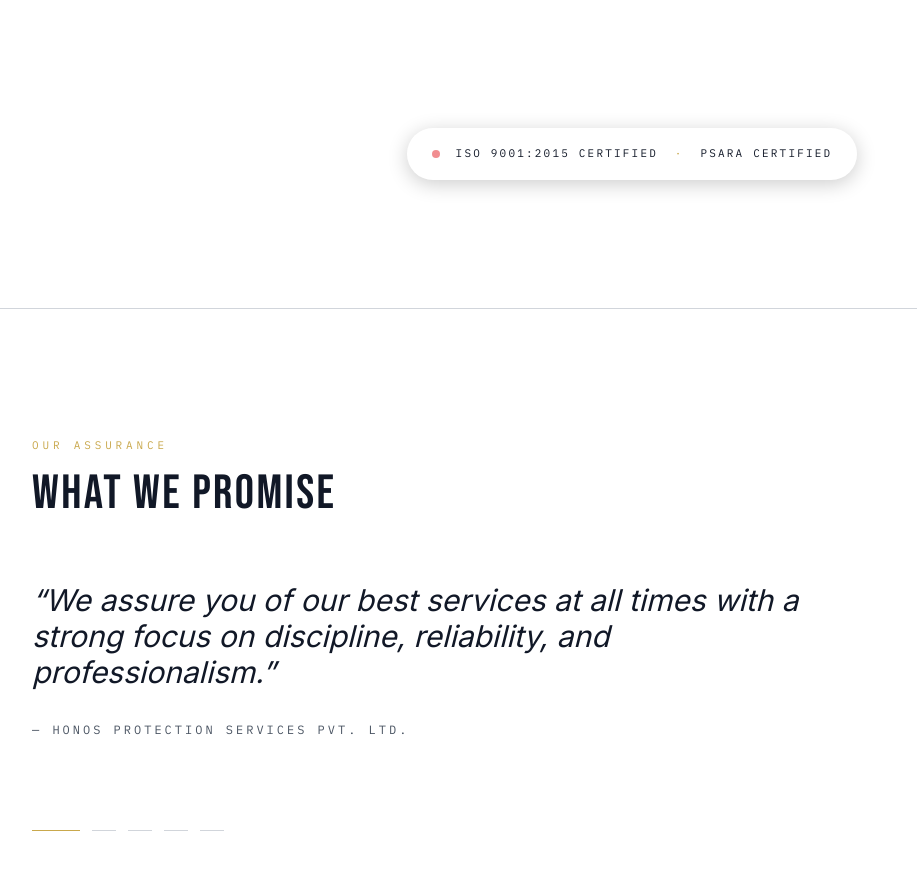
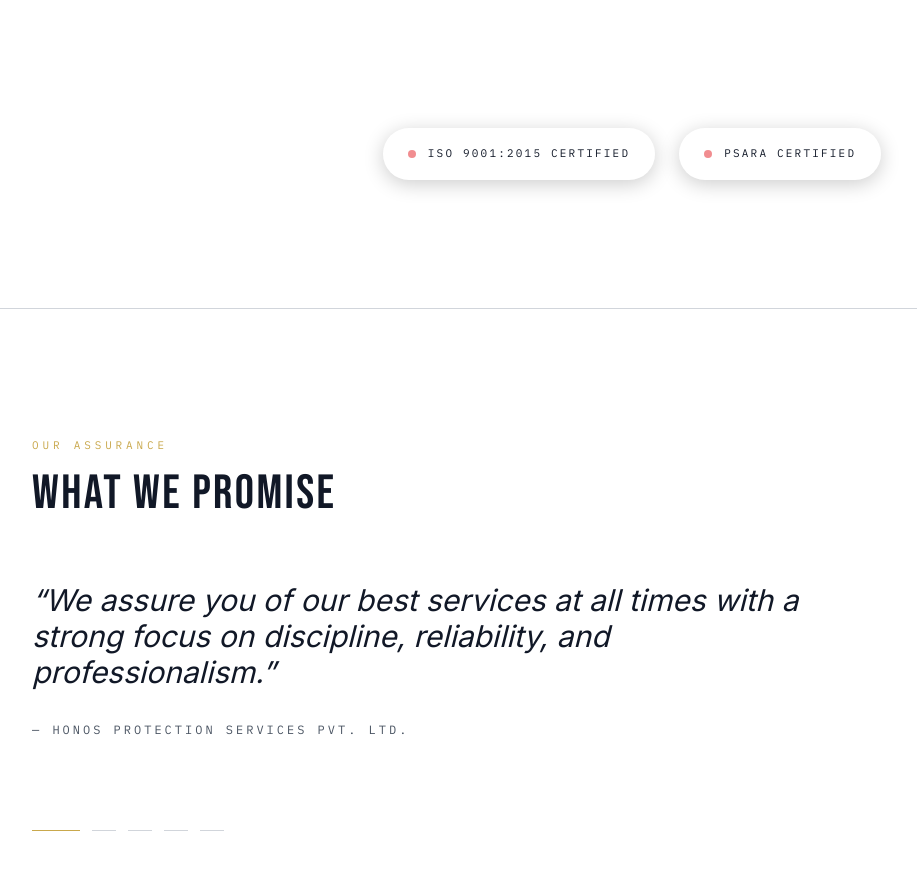
Before and after one commit to shivansh-121/Honos_Webstie, a Next.js app: page / in a window 1280 px wide. Shown: the part 7451-8321 px from the top of the page, without its empty margins (8-925 px from the left). Built offline with nearby package versions, Linux system fonts and the light colour scheme.

Commit message:
style: separate certificates into two distinct widgets

```diff
--- a/components/sections/Industries.tsx
+++ b/components/sections/Industries.tsx
@@ -109,12 +109,19 @@ export function Industries() {
           whileInView={{ opacity: 1, y: 0 }}
           viewport={{ once: true }}
           transition={{ duration: 0.8, delay: 0.4 }}
-          className="mt-16 sm:mt-24 pt-6 sm:pt-8 flex justify-center"
+          className="mt-16 sm:mt-24 pt-6 sm:pt-8 flex flex-col sm:flex-row justify-center items-center gap-4 sm:gap-6"
         >
-          <div className="flex flex-col sm:flex-row justify-center items-center gap-2 sm:gap-4 px-4 sm:px-6 py-3 sm:py-4 bg-white/5 backdrop-blur-md rounded-2xl md:rounded-full border border-white/10 shadow-[0_4px_20px_rgba(0,0,0,0.2)] text-center">
+          <div className="flex justify-center items-center gap-2 sm:gap-3 px-6 py-3 sm:py-4 bg-white/5 backdrop-blur-md rounded-2xl md:rounded-full border border-white/10 shadow-[0_4px_20px_rgba(0,0,0,0.2)]">
             <span className="w-1.5 h-1.5 sm:w-2 sm:h-2 rounded-full bg-brand-red animate-pulse shrink-0" />
-            <p className="font-mono text-[8px] sm:text-[9px] md:text-[11px] text-honos-white uppercase tracking-wider sm:tracking-[0.2em] leading-relaxed">
-              ISO 9001:2015 Certified <span className="hidden sm:inline mx-1 sm:mx-2 text-gold">·</span><br className="sm:hidden" /> PSARA Certified
+            <p className="font-mono text-[9px] md:text-[11px] text-honos-white uppercase tracking-widest sm:tracking-[0.2em] leading-relaxed whitespace-nowrap">
+              ISO 9001:2015 Certified
+            </p>
+          </div>
+
+          <div className="flex justify-center items-center gap-2 sm:gap-3 px-6 py-3 sm:py-4 bg-white/5 backdrop-blur-md rounded-2xl md:rounded-full border border-white/10 shadow-[0_4px_20px_rgba(0,0,0,0.2)]">
+            <span className="w-1.5 h-1.5 sm:w-2 sm:h-2 rounded-full bg-brand-red animate-pulse shrink-0" />
+            <p className="font-mono text-[9px] md:text-[11px] text-honos-white uppercase tracking-widest sm:tracking-[0.2em] leading-relaxed whitespace-nowrap">
+              PSARA Certified
             </p>
           </div>
         </motion.div>
```
